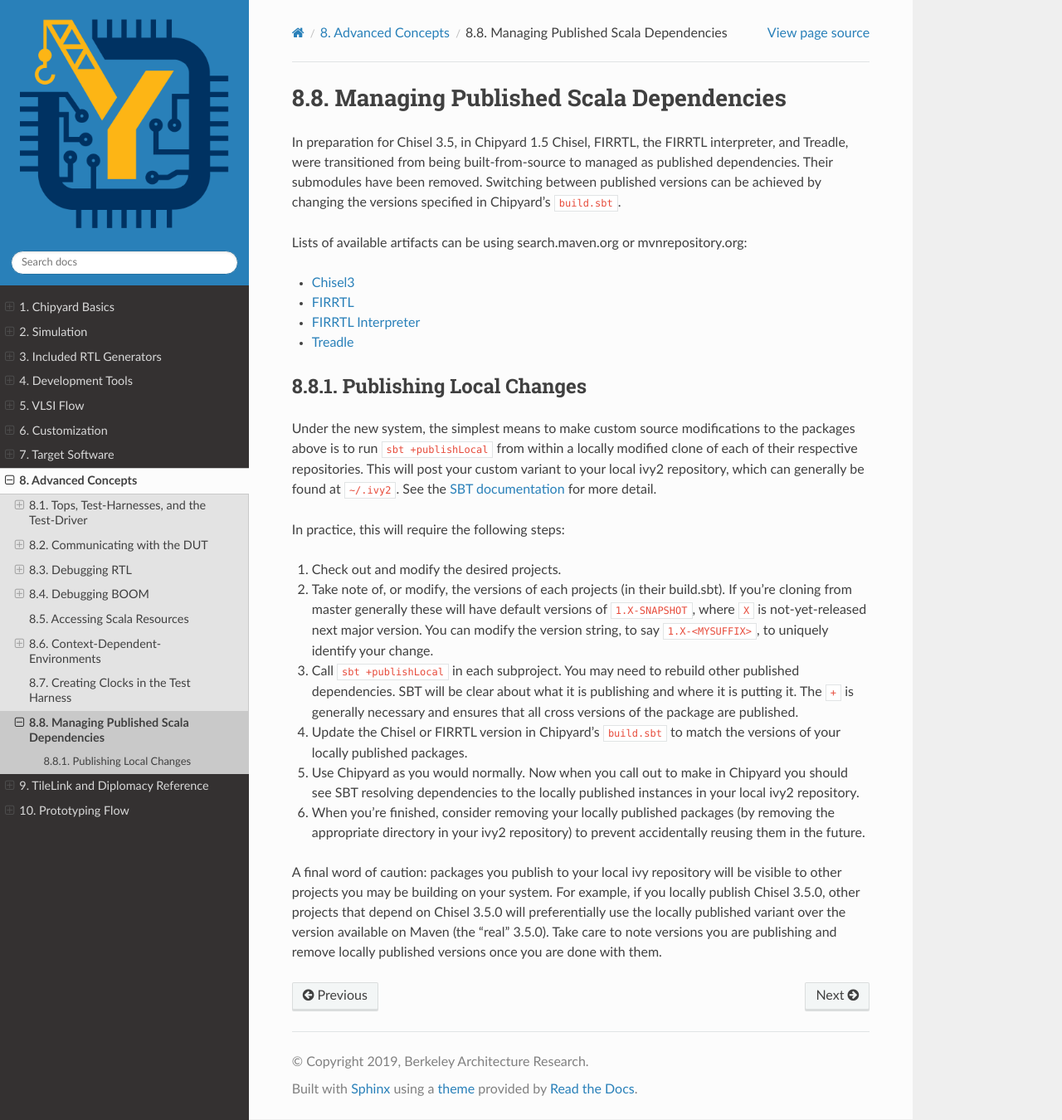
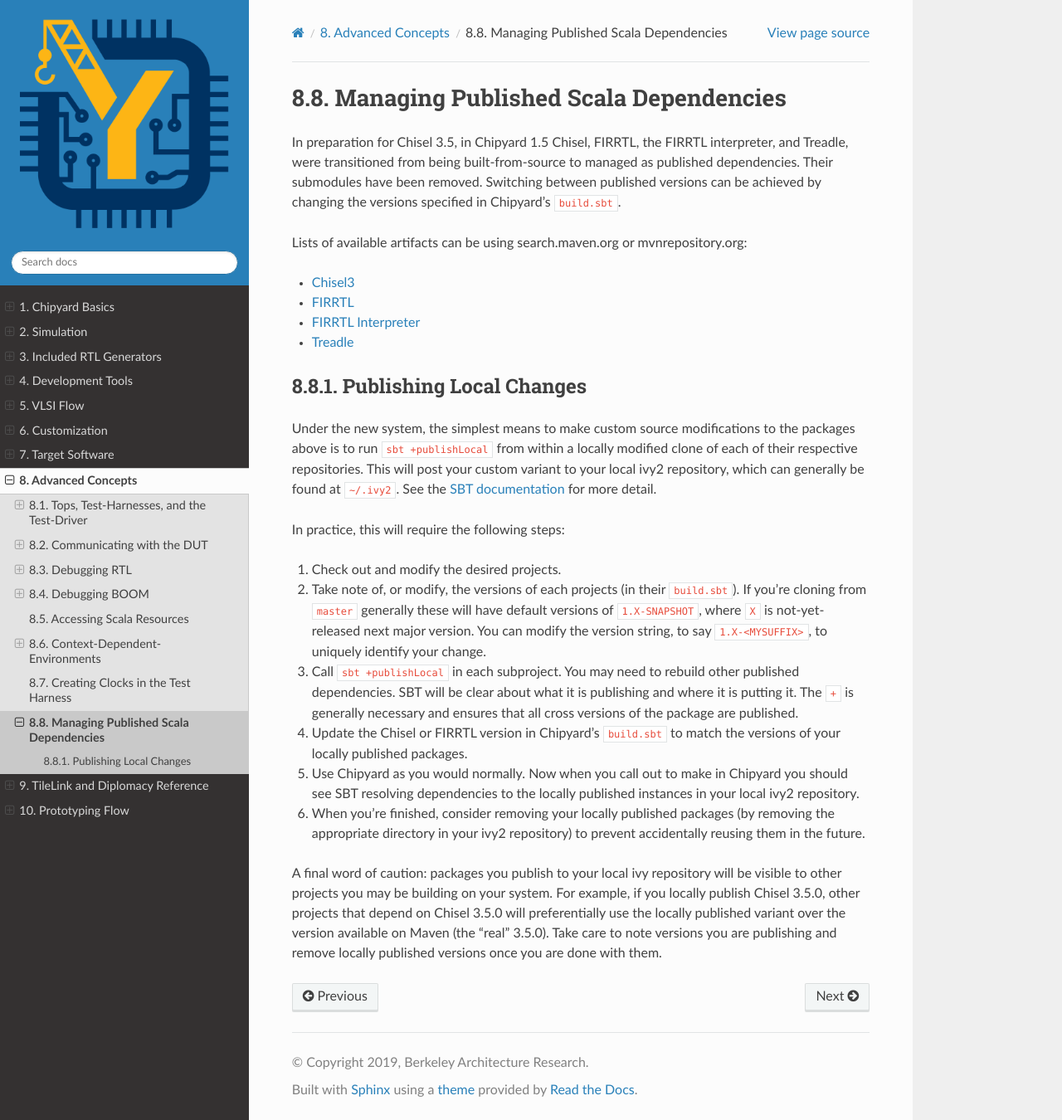
Before and after one commit to ucb-bar/chipyard, a Sphinx documentation site: the page built from docs/Advanced-Concepts/Managing-Published-Scala-Dependencies.rst, in a window 1280 px wide and 1350 px high. Shown: the whole window at 83% size. Built offline with Sphinx 7.4.7 and the Read the Docs theme 2.0.0, drawn with Linux system fonts in a browser that asks for light colours.

```diff
--- a/docs/Advanced-Concepts/Managing-Published-Scala-Dependencies.rst
+++ b/docs/Advanced-Concepts/Managing-Published-Scala-Dependencies.rst
@@ -29,7 +29,7 @@ In practice, this will require the following steps:
 
 #. Check out and modify the desired projects.
 #. Take note of, or modify, the versions of each projects (in
-   their build.sbt). If you're cloning from master generally
+   their ``build.sbt``). If you're cloning from ``master`` generally
    these will have default versions of ``1.X-SNAPSHOT``, where ``X`` is
    not-yet-released next major version. You can modify the version string, to say ``1.X-<MYSUFFIX>``, to uniquely identify your
    change.
```
